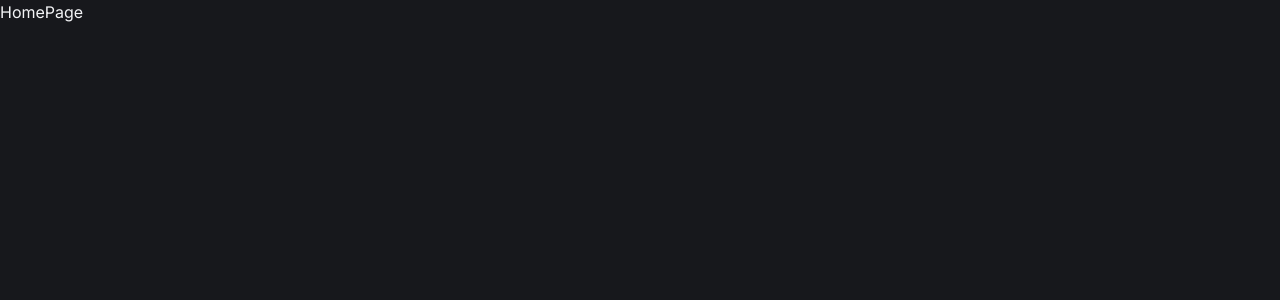
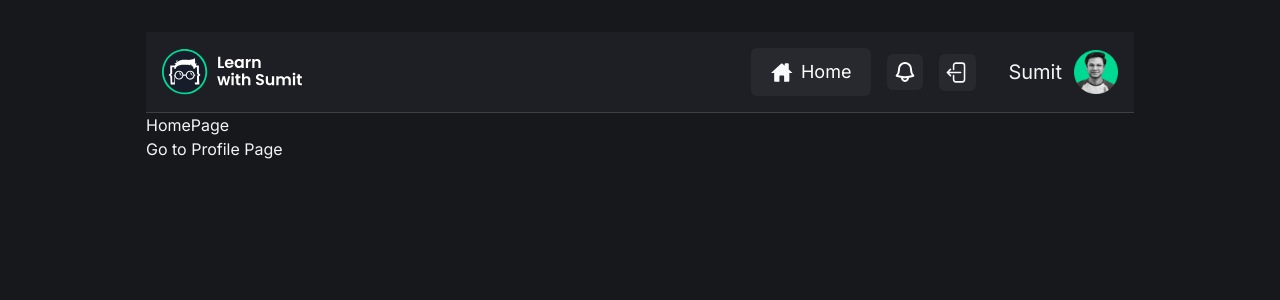
Before and after one commit to bappasahabapi/react-vite-2024, a React (Vite) app: page /login in a window 1280 px wide. Both pictures are taken after typing "name@example.com", "Sample123" into the empty fields and a click on the button "Login". Shown: the top 300 px of the page. Built offline with nearby package versions, Linux system fonts and the light colour scheme.

Commit message:
3.Create Auth Context Provider Route and fake authentication

```diff
--- a/src/App.jsx
+++ b/src/App.jsx
@@ -4,15 +4,19 @@ import LoginPage from "./pages/LoginPage";
 import RegistrationPage from "./pages/RegistrationPage";
 import ProfilePage from "./pages/ProfilePage";
 import NotFoundPage from "./pages/NotFoundPage";
+import PrivateRoutes from "./routes/PrivateRoutes";
 
 export default function App() {
   return (
     <>
       <Routes>
-        <Route element={<HomePage />} path="/" />
+        <Route element={<PrivateRoutes />}>
+          <Route element={<HomePage />} path="/" />
+          <Route element={<ProfilePage />} path="/profile" />
+        </Route>
+
         <Route element={<LoginPage />} path="/login" />
         <Route element={<RegistrationPage />} path="/registration" />
-        <Route element={<ProfilePage />} path="/me" />
 
         <Route element={<NotFoundPage />} path="*" />
       </Routes>
--- a/src/components/auth/LoginForm.jsx
+++ b/src/components/auth/LoginForm.jsx
@@ -2,6 +2,7 @@ import React from "react";
 import Field from "../common/Field";
 import { useForm } from "react-hook-form";
 import { useNavigate } from "react-router-dom";
+import { useAuth } from "../../hooks/useAuth";
 
 const LoginForm = () => {
   const {
@@ -11,10 +12,16 @@ const LoginForm = () => {
   } = useForm();
 
 
-  const navigate =useNavigate()
+  const navigate =useNavigate();
+  const { setAuth }=useAuth()
 
   const submitForm = (formData) => {
     console.log(formData);
+
+    //todo: After get the formData we make an api call and it will return Tokens and logged in user info
+
+    const user ={...formData}
+    setAuth({user}) // const [auth, setAuth] = useState({}); same pattern e update korte hbe setAuth
     navigate("/")
   };
 
--- /dev/null
+++ b/src/components/auth/Logout.jsx
@@ -0,0 +1,21 @@
+import LogoutIcon from "../../assets/icons/logout.svg";
+import { useNavigate } from "react-router-dom";
+import { useAuth } from "../../hooks/useAuth";
+
+const Logout = () => {
+  const navigate = useNavigate();
+  const {setAuth}=useAuth()
+
+  const handleLogout = () => {
+    setAuth({}) // first reset
+    navigate("/login");
+  }
+
+  return (
+    <button className="icon-btn" onClick={handleLogout}>
+        <img src={LogoutIcon} alt="Logout" />
+    </button>
+  )
+}
+
+export default Logout
--- /dev/null
+++ b/src/components/common/Header.jsx
@@ -0,0 +1,46 @@
+import Logo from "../../assets/images/logo.svg";
+import HomeIcon from "../../assets/icons/home.svg";
+import Notification from "../../assets/icons/notification.svg";
+import Avatar from "../../assets/images/avatars/avatar_1.png";
+import Logout from "../auth/Logout";
+
+import { Link } from "react-router-dom";
+
+const Header = () => {
+  return (
+    <nav className="sticky top-0 z-50 border-b border-[#3F3F3F] bg-[#1E1F24] py-4">
+      <div className="container flex flex-col items-center justify-between gap-6 sm:flex-row">
+        <Link to="/">
+          <img
+            className="max-w-[100px] lg:max-w-[140px]"
+            src={Logo}
+            alt="logo"
+          />
+        </Link>
+
+        <div className="flex items-center space-x-4">
+          <Link to="/" className="btn-primary">
+            <img src={HomeIcon} alt="Home" />
+            Home
+          </Link>
+          <button className="icon-btn">
+            <img src={Notification} alt="Notification" />
+          </button>
+
+          <Logout />
+
+          <Link to="/me" className="flex-center !ml-8 gap-3">
+            <span className="text-lg font-medium lg:text-xl">Sumit</span>
+            <img
+              className="max-h-[32px] max-w-[32px] lg:max-h-[44px] lg:max-w-[44px]"
+              src={Avatar}
+              alt="avatar"
+            />
+          </Link>
+        </div>
+      </div>
+    </nav>
+  );
+};
+
+export default Header;
--- /dev/null
+++ b/src/context/index.js
@@ -0,0 +1,5 @@
+import { createContext } from "react";
+
+const AuthContext = createContext();
+
+export { AuthContext };
--- /dev/null
+++ b/src/hooks/useAuth.js
@@ -0,0 +1,9 @@
+import { useContext, useDebugValue } from "react"
+import { AuthContext } from "../context"
+
+
+export const useAuth=()=>{
+    const {auth}=useContext(AuthContext)
+    useDebugValue(auth, (auth)=>auth?.user ? "User Logged in" : "User Logged out")
+    return useContext(AuthContext)
+}
--- a/src/main.jsx
+++ b/src/main.jsx
@@ -4,11 +4,14 @@ import App from "./App.jsx";
 import "./index.css";
 
 import { BrowserRouter as Router } from "react-router-dom";
+import AuthProvider from "./providers/AuthProvider.jsx";
 
 ReactDOM.createRoot(document.getElementById("root")).render(
   <React.StrictMode>
-    <Router>
-      <App />
-    </Router>
+    <AuthProvider>
+      <Router>
+        <App />
+      </Router>
+    </AuthProvider>
   </React.StrictMode>
 );
--- a/src/pages/HomePage.jsx
+++ b/src/pages/HomePage.jsx
@@ -1,8 +1,16 @@
 import React from 'react'
+import { useAuth } from '../hooks/useAuth'
+import { Link } from 'react-router-dom'
 
 const HomePage = () => {
+
+  const {auth}=useAuth()
+  console.log(auth)
   return (
-    <div>HomePage</div>
+    <>
+        <h1> HomePage</h1>
+        <Link to={"/profile"}> Go to Profile Page</Link>
+    </>
   )
 }
 
--- /dev/null
+++ b/src/providers/AuthProvider.jsx
@@ -0,0 +1,13 @@
+import React, { useState } from "react";
+import { AuthContext } from "../context";
+
+const AuthProvider = ({ children }) => {
+  const [auth, setAuth] = useState({});
+  return (
+    <AuthContext.Provider value={{ auth, setAuth }}>
+      {children}
+    </AuthContext.Provider>
+  );
+};
+
+export default AuthProvider;
--- /dev/null
+++ b/src/routes/PrivateRoutes.jsx
@@ -0,0 +1,24 @@
+import React from "react";
+import { useAuth } from "../hooks/useAuth";
+import { Navigate, Outlet } from "react-router-dom";
+import Header from "../components/common/Header";
+
+const PrivateRoutes = () => {
+  const { auth } = useAuth();
+  return (
+    <>
+      {auth.user ? (
+        <main className="mx-auto max-w-[1020px] py-8">
+          <div className="container">
+            <Header/>
+            <Outlet />
+          </div>
+        </main>
+      ) : (
+        <Navigate to="/login" />
+      )}
+    </>
+  );
+};
+
+export default PrivateRoutes;
```
Also changed, not shown: 1 other file (tests, documents, lock files or other folders).
